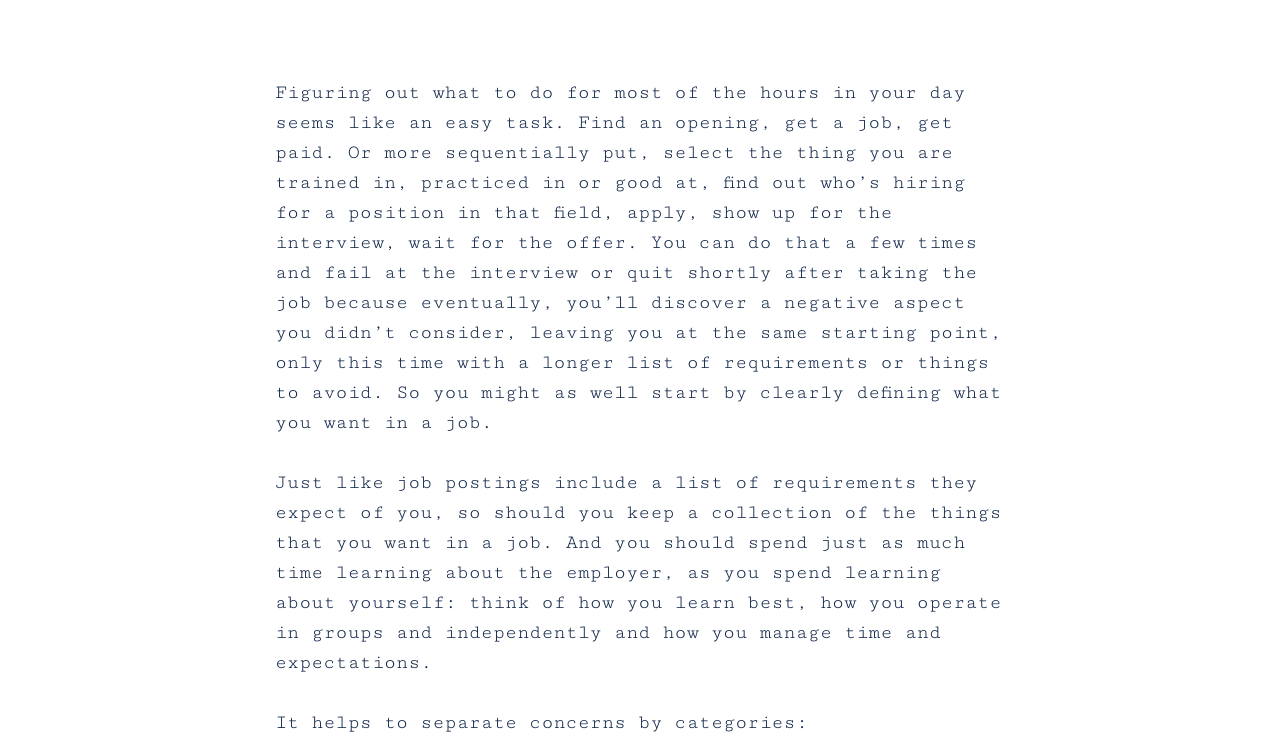
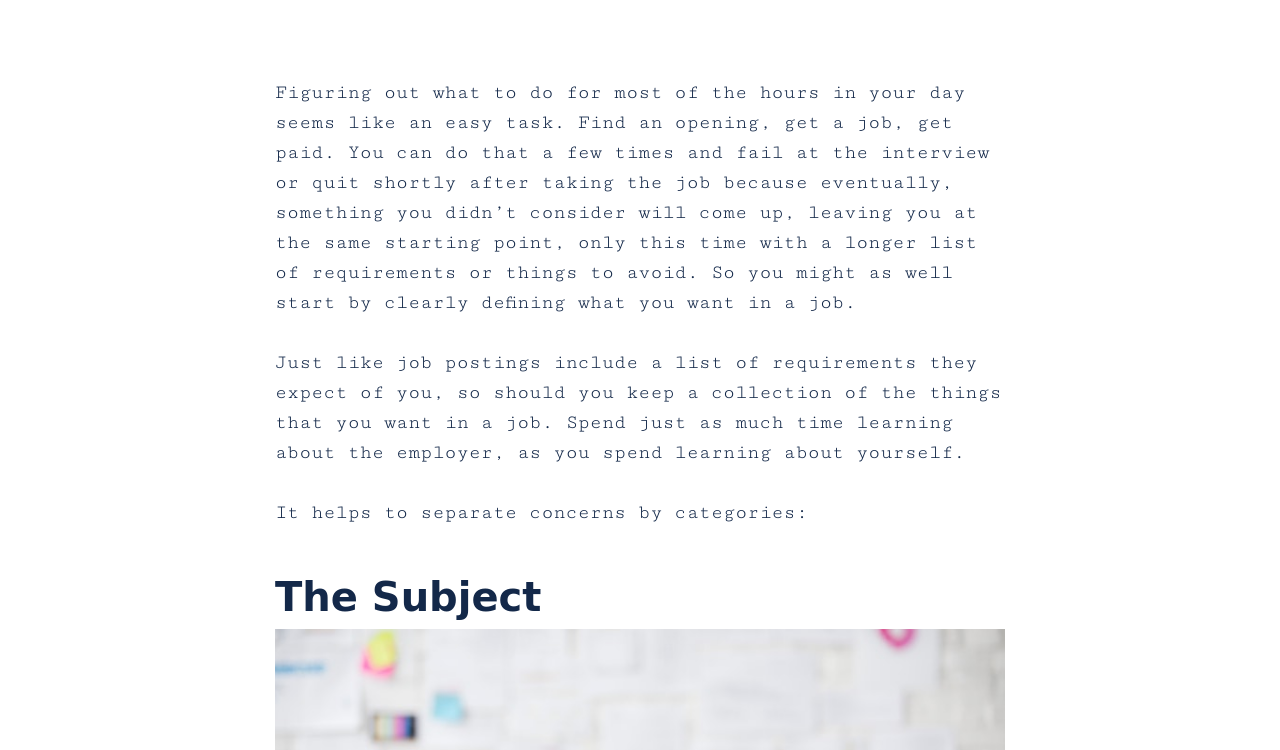
Before and after one commit to unnecessara/scribbles, a website: page post.html in a window 1280 px wide. Shown: the part 630-1380 px from the top of the page. Drawn offline with Linux system fonts and the light colour scheme; a web font is replaced by a local one.

```diff
--- a/post.html
+++ b/post.html
@@ -60,7 +60,7 @@
     </nav>
 
     <!-- Page Header -->
-    <header class="masthead" style="background-image: url('img/paper.png')">
+    <header class="masthead">
         <div class="overlay overlay-post"></div>
         <div class="container">
             <div class="row">
@@ -80,28 +80,17 @@
         <div class="container post-content">
             <div class="row">
                 <div class="col-lg-8 col-md-10 mx-auto">
-                    <p>Figuring out what to do for most of the hours in your day seems like an easy task. Find an
-                        opening, get a job, get paid.
-                        Or more sequentially put, select the thing you are trained in, practiced in or good at, find out
-                        who’s hiring for a
-                        position in that field, apply, show up for the interview, wait for the offer. You can do that a
-                        few times and fail at
-                        the interview or quit shortly after taking the job because eventually, you’ll discover a
-                        negative aspect you didn’t
-                        consider, leaving you at the same starting point, only this time with a longer list of
-                        requirements or things to avoid.
-                        So you might as well start by clearly defining what you want in a job. </p>
-                    <p> Just like job postings include a list of
-                        requirements they expect of you, so should you keep a collection of the things that you want in
-                        a job. And you should
-                        spend just as much time learning about the employer, as you spend learning about yourself: think
-                        of how you learn best,
-                        how you operate in groups and independently and how you manage time and expectations.</p>
+                    <p>Figuring out what to do for most of the hours in your day seems like an easy task. Find an opening, get a job, get paid.
+                    You can do that a few times and fail at the interview or quit shortly after taking the job because eventually, something
+                    you didn’t consider will come up, leaving you at the same starting point, only this time with a longer list of
+                    requirements or things to avoid. So you might as well start by clearly defining what you want in a job.</p>
+                    <p>Just like job postings include a list of requirements they expect of you, so should you keep a collection of the things
+                    that you want in a job. Spend just as much time learning about the employer, as you spend learning about yourself.</p>
 
                     <p>It helps to separate concerns by categories:</p>
 
-                    <h3 class="pt-5 post-subheading">The Subject</h3>
-                    <img class="img-fluid" src="img/subject-img.jpg" alt="">
+                    <h3 class="pt-3 post-subheading">The Subject</h3>
+                    <img class="pb-5 img-fluid" src="img/subject-img.jpg" alt="">
                     <ul>
                         <li>What problem is the company trying to solve? Can you get behind that?</li>
                         <li>If you don’t know a lot about the subject, do some research on it, figure out if it is
```
Also changed, not shown: index.html (+2 -2 lines).
